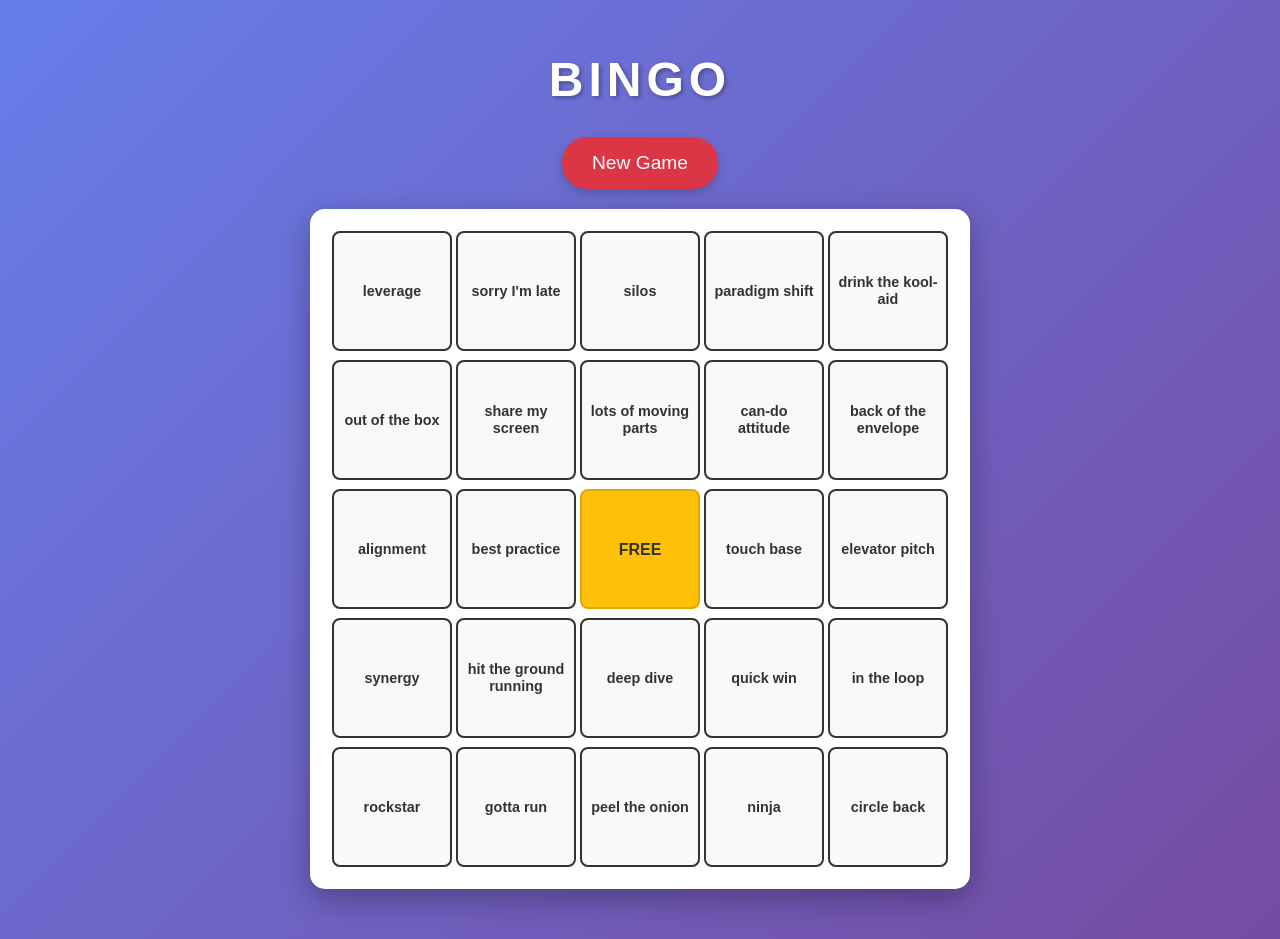
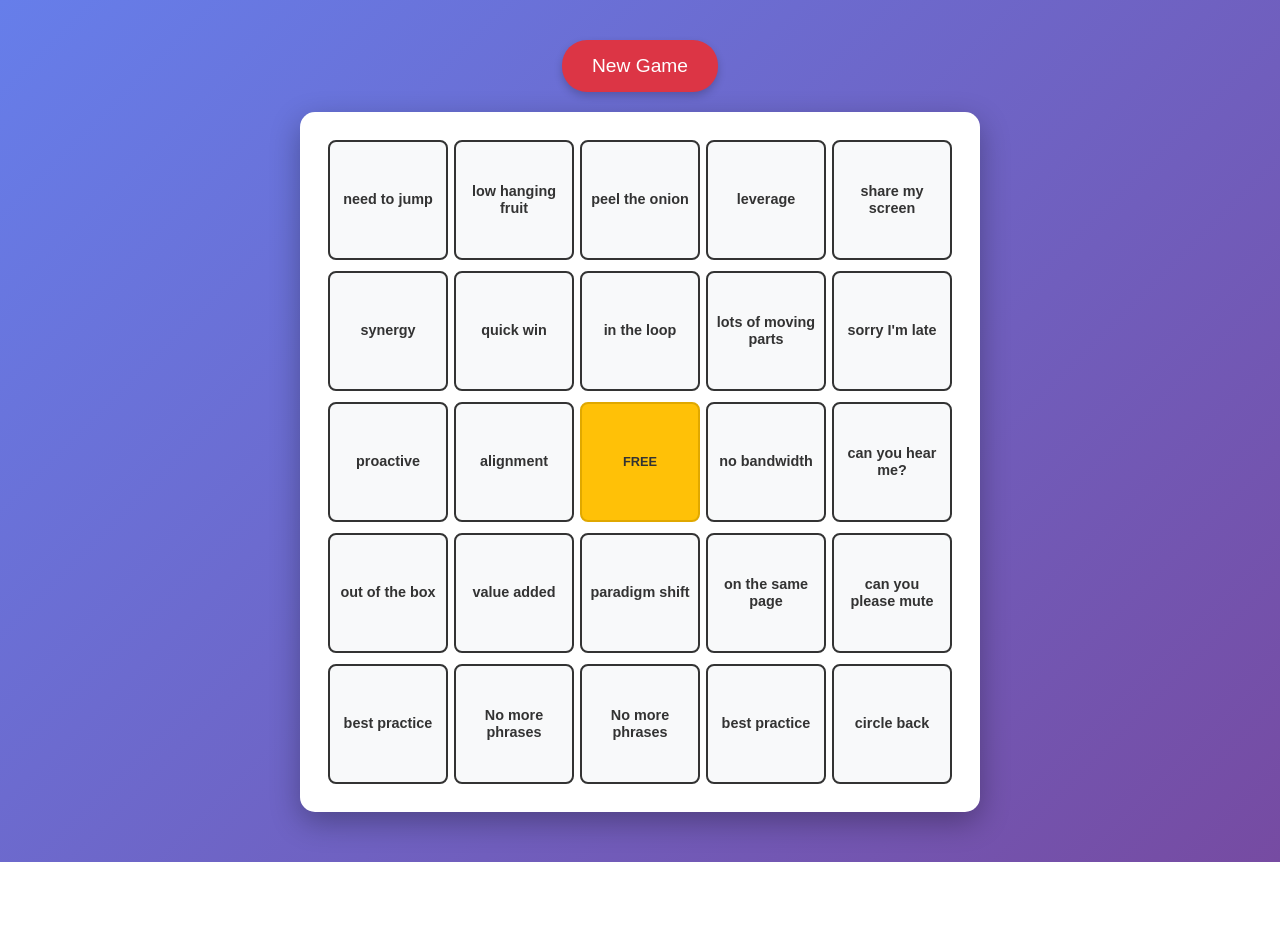
Before and after one commit to moxious/meeting-cost-timer, a React (Create React App) app in the folder bingo/: page / in a window 1280 px wide. After the commit the page ends 862 px from the top, so only its background shows below. Built offline with nearby package versions, Linux system fonts and the light colour scheme; the HTML template or start-up script is replaced by a standard one.

Commit message:
bingo state changes

```diff
--- a/bingo/src/BingoBoard.css
+++ b/bingo/src/BingoBoard.css
@@ -8,7 +8,7 @@
 }
 
 .bingo-container h1 {
-  font-size: 3rem;
+  font-size: clamp(2rem, 5vw, 3rem);
   margin-bottom: 30px;
   text-shadow: 2px 2px 4px rgba(0, 0, 0, 0.3);
   letter-spacing: 5px;
@@ -18,7 +18,7 @@
   display: inline-block;
   background: white;
   border-radius: 15px;
-  padding: 20px;
+  padding: clamp(10px, 2vw, 20px);
   box-shadow: 0 10px 30px rgba(0, 0, 0, 0.3);
   margin-bottom: 30px;
 }
@@ -33,14 +33,14 @@
 }
 
 .bingo-cell {
-  width: 120px;
-  height: 120px;
+  width: clamp(60px, 15vw, 120px);
+  height: clamp(60px, 15vw, 120px);
   margin: 2px;
   border: 2px solid #333;
   border-radius: 8px;
   background: #f8f9fa;
   color: #333;
-  font-size: 0.9rem;
+  font-size: clamp(0.6rem, 2vw, 0.9rem);
   font-weight: bold;
   cursor: pointer;
   transition: all 0.3s ease;
@@ -48,7 +48,7 @@
   align-items: center;
   justify-content: center;
   text-align: center;
-  padding: 8px;
+  padding: clamp(4px, 1vw, 8px);
   line-height: 1.2;
   word-wrap: break-word;
   overflow-wrap: break-word;
@@ -77,7 +77,7 @@
   color: #333;
   border-color: #e0a800;
   cursor: default;
-  font-size: 1rem;
+  font-size: clamp(0.5rem, 1.5vw, 0.8rem);
 }
 
 .bingo-cell.free-space:hover {
@@ -90,8 +90,8 @@
   background: #dc3545;
   color: white;
   border: none;
-  padding: 15px 30px;
-  font-size: 1.2rem;
+  padding: clamp(10px, 2vw, 15px) clamp(20px, 4vw, 30px);
+  font-size: clamp(1rem, 2.5vw, 1.2rem);
   border-radius: 25px;
   cursor: pointer;
   transition: all 0.3s ease;
@@ -110,20 +110,38 @@
   transform: translateY(0);
 }
 
-/* Responsive design */
-@media (max-width: 600px) {
-  .bingo-cell {
-    width: 80px;
-    height: 80px;
-    font-size: 0.7rem;
-    padding: 4px;
-  }
-
-  .bingo-container h1 {
-    font-size: 2rem;
+/* Responsive design for different screen sizes */
+@media (max-width: 480px) {
+  .bingo-container {
+    padding: 10px;
   }
 
   .bingo-board {
-    padding: 15px;
+    padding: 8px;
+  }
+
+  .bingo-cell {
+    margin: 1px;
+    border-width: 1px;
   }
 }
+
+@media (max-width: 768px) {
+  .bingo-container h1 {
+    margin-bottom: 20px;
+  }
+
+  .bingo-board {
+    margin-bottom: 20px;
+  }
+}
+
+@media (min-width: 1200px) {
+  .bingo-board {
+    padding: 25px;
+  }
+
+  .bingo-cell {
+    margin: 3px;
+  }
+}
--- a/bingo/src/BingoBoard.js
+++ b/bingo/src/BingoBoard.js
@@ -2,25 +2,30 @@ import React, { useState } from 'react';
 import './BingoBoard.css';
 
 const BingoBoard = () => {
-  // Initialize the BINGO board with random phrases
+  // Initialize the BINGO board with BINGO column structure
   const generateBoard = () => {
-    const phrases = [
-      "need to jump",
-      "synergy", "proactive", "out of the box", "best practice", "low hanging fruit",
-      "quick win", "alignment", "incentivize", "can-do attitude", "back of the envelope",
-      "blue sky thinking", "value added", "elevator pitch", "practive", "deep dive",
-      "drink the kool-aid", "rockstar", "touch base", "the ask", "hit the ground running",
-      "leverage", "lots of moving parts", "no bandwidth", "on the same page", "best practice",
-      "peel the onion", "in the loop", "in the weeds", "paradigm shift", "it is what it is",
-      "circle back", "ninja", "no brainer", "take this offline", "ducks in a row", "silos",
-      "share my screen", "sorry I'm late", "can you hear me?",
-      "can you please mute", "circle back", "gotta run",
-    ];
+    const phrases = {
+      B: [
+        "need to jump", "synergy", "proactive", "out of the box", "best practice", "low hanging fruit",
+      ],
+      I: [
+        "low hanging fruit", "quick win", "alignment", "value added",
+      ],
+      N: [
+        "peel the onion", "in the loop", "in the weeds", "paradigm shift",
+      ],
+      G: [
+        "leverage", "lots of moving parts", "no bandwidth", "on the same page", "best practice",
+      ],
+      O: [
+        "share my screen", "sorry I'm late", "can you hear me?",
+        "can you please mute", "circle back", "gotta run",
+      ],
+    };
 
     const board = [];
-    const usedPhrases = new Set();
 
-    // Generate 5x5 board with random phrases, no duplicates
+    // Generate 5x5 board with BINGO column structure - phrases assigned in order
     for (let row = 0; row < 5; row++) {
       const rowPhrases = [];
       for (let col = 0; col < 5; col++) {
@@ -28,12 +33,21 @@ const BingoBoard = () => {
         if (row === 2 && col === 2) {
           rowPhrases.push('FREE');
         } else {
-          let phrase;
-          do {
-            phrase = phrases[Math.floor(Math.random() * phrases.length)];
-          } while (usedPhrases.has(phrase));
-          usedPhrases.add(phrase);
-          rowPhrases.push(phrase);
+          // Determine which BINGO column this cell belongs to
+          let columnKey;
+          if (col === 0) columnKey = 'B';
+          else if (col === 1) columnKey = 'I';
+          else if (col === 2) columnKey = 'N';
+          else if (col === 3) columnKey = 'G';
+          else if (col === 4) columnKey = 'O';
+
+          // Assign phrases in order (row by row, top to bottom)
+          if (row < phrases[columnKey].length) {
+            rowPhrases.push(phrases[columnKey][row]);
+          } else {
+            // If we run out of phrases for this column, use a fallback
+            rowPhrases.push('No more phrases');
+          }
         }
       }
       board.push(rowPhrases);
@@ -43,7 +57,19 @@ const BingoBoard = () => {
   };
 
   const [board, setBoard] = useState(generateBoard());
-  const [marked, setMarked] = useState(Array(5).fill().map(() => Array(5).fill(false)));
+  const [marked, setMarked] = useState(() => {
+    // Try to load saved marked state from localStorage
+    const saved = localStorage.getItem('bingoMarkedState');
+    if (saved) {
+      try {
+        return JSON.parse(saved);
+      } catch (e) {
+        console.log('Failed to parse saved state, using default');
+      }
+    }
+    // Return default empty marked state if no saved state exists
+    return Array(5).fill().map(() => Array(5).fill(false));
+  });
 
   const handleClick = (row, col) => {
     // Don't allow clicking on the FREE space
@@ -52,16 +78,22 @@ const BingoBoard = () => {
     const newMarked = marked.map(row => [...row]);
     newMarked[row][col] = !newMarked[row][col];
     setMarked(newMarked);
+
+    // Save the new marked state to localStorage
+    localStorage.setItem('bingoMarkedState', JSON.stringify(newMarked));
   };
 
   const resetBoard = () => {
     setBoard(generateBoard());
-    setMarked(Array(5).fill().map(() => Array(5).fill(false)));
+    const newMarked = Array(5).fill().map(() => Array(5).fill(false));
+    setMarked(newMarked);
+
+    // Clear the saved state when resetting
+    localStorage.removeItem('bingoMarkedState');
   };
 
   return (
     <div className="bingo-container">
-      <h1>BINGO</h1>
       <button className="reset-button" onClick={resetBoard}>
         New Game
       </button>
```
Also changed, not shown: 1 other file (tests, documents, lock files or other folders).
